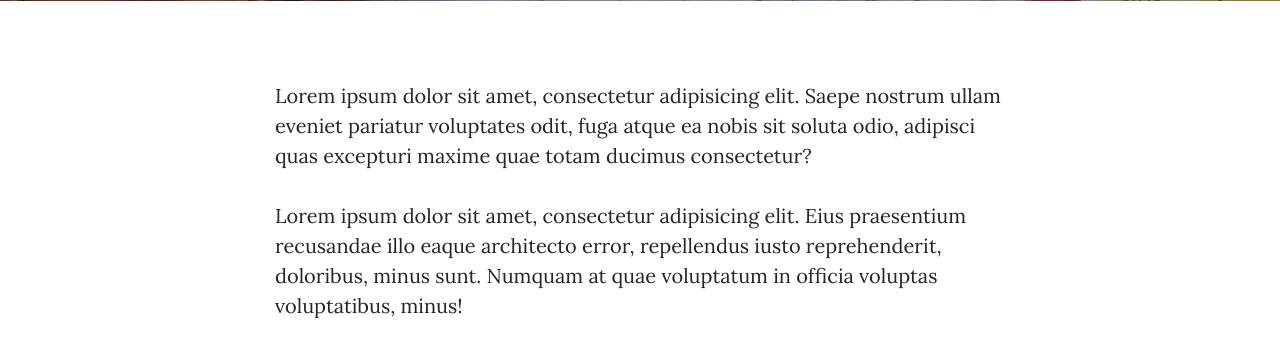
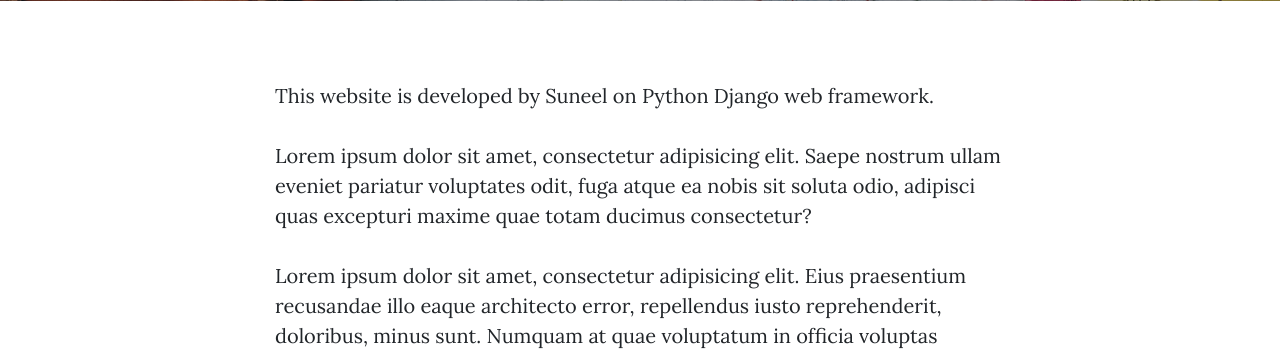
Before and after one commit to SuneelKM/Blog_website_Flask, a Flask app: page /about in a window 1280 px wide. Shown: the part 531-882 px from the top of the page. Run offline with Flask 2, Linux system fonts and the light colour scheme; some libraries are stand-ins or nearby versions.

Commit message:
Add content to about page

```diff
--- a/templates/about.html
+++ b/templates/about.html
@@ -19,6 +19,7 @@
   <div class="container">
     <div class="row">
       <div class="col-lg-8 col-md-10 mx-auto">
+        <p>This website is developed by Suneel on Python Django web framework.</p>
         <p>Lorem ipsum dolor sit amet, consectetur adipisicing elit. Saepe nostrum ullam eveniet pariatur voluptates odit, fuga atque ea nobis sit soluta odio, adipisci quas excepturi maxime quae totam ducimus consectetur?</p>
         <p>Lorem ipsum dolor sit amet, consectetur adipisicing elit. Eius praesentium recusandae illo eaque architecto error, repellendus iusto reprehenderit, doloribus, minus sunt. Numquam at quae voluptatum in officia voluptas voluptatibus, minus!</p>
         <p>Lorem ipsum dolor sit amet, consectetur adipisicing elit. Aut consequuntur magnam, excepturi aliquid ex itaque esse est vero natus quae optio aperiam soluta voluptatibus corporis atque iste neque sit tempora!</p>
```
